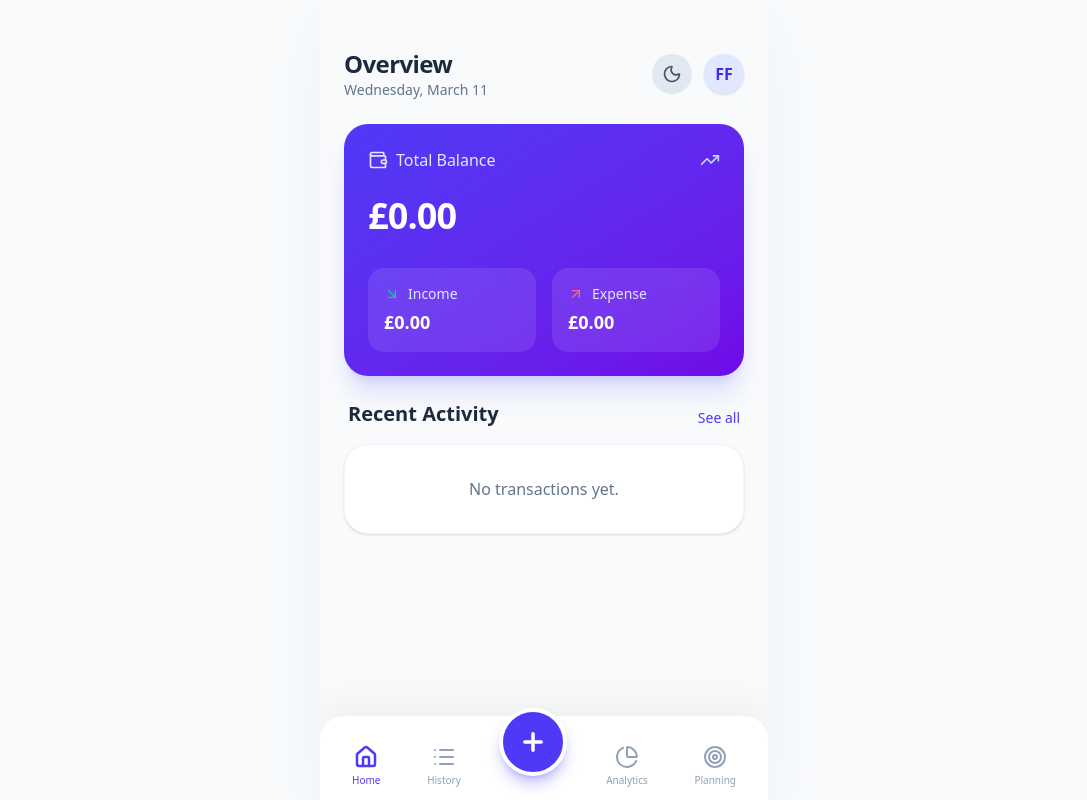
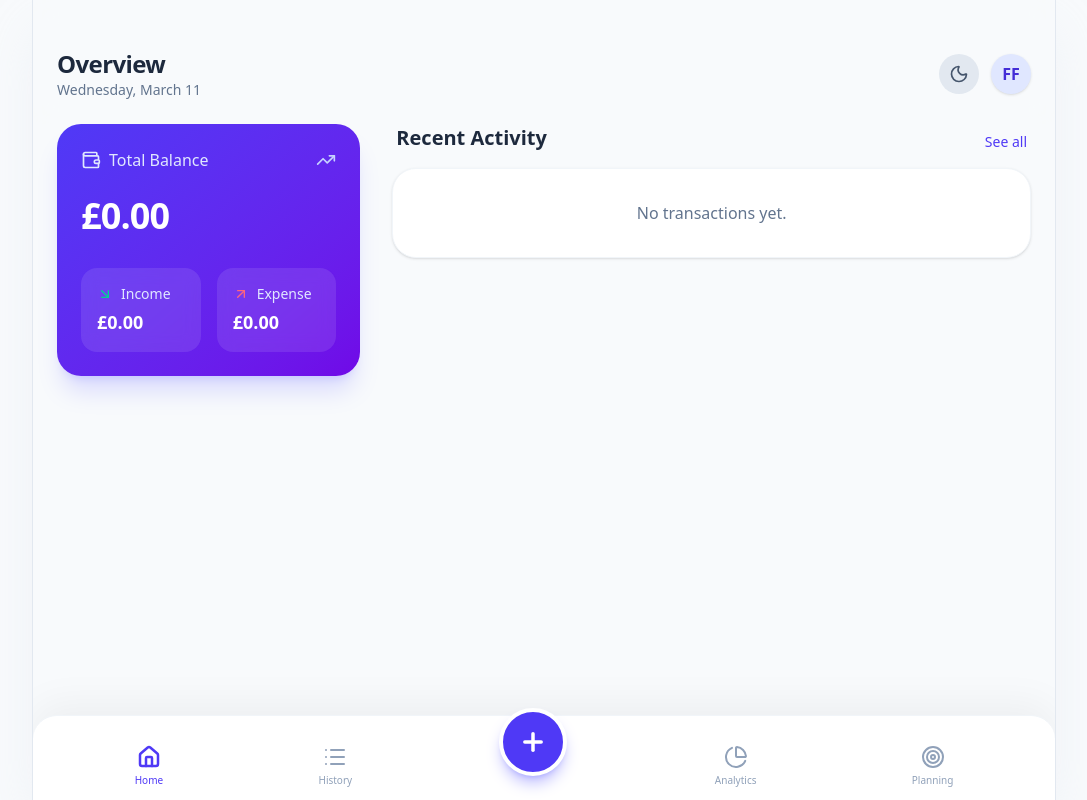
Before and after one commit to amannsyed/finance-flow, a React (Vite) app: page / in a window 1280 px wide. Shown: the whole page, without its empty margins (96-1183 px from the left). Built offline with nearby package versions, Linux system fonts and the light colour scheme.

Commit message:
dynamic screen

```diff
--- a/src/App.tsx
+++ b/src/App.tsx
@@ -27,7 +27,7 @@ const AppContent = () => {
 
   return (
     <div className="min-h-screen bg-slate-50 dark:bg-slate-900 font-sans text-slate-900 dark:text-slate-50 selection:bg-indigo-100 selection:text-indigo-900 dark:selection:bg-indigo-900 dark:selection:text-indigo-100 transition-colors duration-200">
-      <div className="max-w-md mx-auto min-h-screen relative bg-slate-50 dark:bg-slate-900 shadow-2xl shadow-slate-200/50 dark:shadow-black/50 overflow-hidden flex flex-col transition-colors duration-200">
+      <div className="w-full md:max-w-4xl lg:max-w-5xl mx-auto h-[100dvh] relative bg-slate-50 dark:bg-slate-900 shadow-2xl shadow-slate-200/50 dark:shadow-black/50 overflow-hidden flex flex-col transition-colors duration-200 md:border-x md:border-slate-200 dark:md:border-slate-800">
 
         {/* Header */}
         <header className="px-6 pt-12 pb-6 bg-slate-50/80 dark:bg-slate-900/80 backdrop-blur-md sticky top-0 z-20 transition-colors duration-200">
--- a/src/components/Analytics.tsx
+++ b/src/components/Analytics.tsx
@@ -133,9 +133,9 @@ export const Analytics: React.FC = () => {
     <motion.div
       initial={{ opacity: 0, y: 10 }}
       animate={{ opacity: 1, y: 0 }}
-      className="space-y-6"
+      className="grid grid-cols-1 md:grid-cols-2 gap-6"
     >
-      <div className="bg-white dark:bg-slate-800 p-6 rounded-3xl shadow-sm border border-slate-100 dark:border-slate-700 transition-colors duration-200">
+      <div className="md:col-span-2 bg-white dark:bg-slate-800 p-6 rounded-3xl shadow-sm border border-slate-100 dark:border-slate-700 transition-colors duration-200">
         <h3 className="text-lg font-semibold text-slate-800 dark:text-slate-100 mb-6">Net Savings (6 Months)</h3>
         <div className="h-64 w-full">
           <ResponsiveContainer width="100%" height="100%">
@@ -150,7 +150,7 @@ export const Analytics: React.FC = () => {
         </div>
       </div>
 
-      <div className="bg-white dark:bg-slate-800 p-6 rounded-3xl shadow-sm border border-slate-100 dark:border-slate-700 transition-colors duration-200">
+      <div className="md:col-span-2 bg-white dark:bg-slate-800 p-6 rounded-3xl shadow-sm border border-slate-100 dark:border-slate-700 transition-colors duration-200">
         <h3 className="text-lg font-semibold text-slate-800 dark:text-slate-100 mb-6">Income vs Expense</h3>
         <div className="h-64 w-full">
           <ResponsiveContainer width="100%" height="100%">
@@ -299,7 +299,7 @@ export const Analytics: React.FC = () => {
         </div>
       </div>
 
-      <div className="bg-white dark:bg-slate-800 p-6 rounded-3xl shadow-sm border border-slate-100 dark:border-slate-700 transition-colors duration-200">
+      <div className="md:col-span-2 bg-white dark:bg-slate-800 p-6 rounded-3xl shadow-sm border border-slate-100 dark:border-slate-700 transition-colors duration-200">
         <h3 className="text-lg font-semibold text-slate-800 dark:text-slate-100 mb-6">Daily Spending (30 Days)</h3>
         <div className="h-64 w-full">
           <ResponsiveContainer width="100%" height="100%">
--- a/src/components/BottomNav.tsx
+++ b/src/components/BottomNav.tsx
@@ -12,10 +12,10 @@ interface Props {
 
 export const BottomNav: React.FC<Props> = ({ activeTab, setActiveTab, onAddClick }) => {
   return (
-    <div className="absolute bottom-0 left-0 right-0 bg-white border-t border-slate-100 px-6 py-4 pb-safe flex justify-between items-center z-30 shadow-[0_-10px_40px_rgba(0,0,0,0.05)] rounded-t-3xl">
+    <div className="absolute bottom-0 left-0 right-0 bg-white dark:bg-slate-800 border-t border-slate-100 dark:border-slate-700 px-6 py-4 pb-safe flex justify-between md:justify-around items-center z-30 shadow-[0_-10px_40px_rgba(0,0,0,0.05)] dark:shadow-black/20 rounded-t-3xl transition-colors">
       <button
         onClick={() => setActiveTab('dashboard')}
-        className={`flex flex-col items-center gap-1 p-2 transition-colors ${activeTab === 'dashboard' ? 'text-indigo-600' : 'text-slate-400 hover:text-slate-600'}`}
+        className={`flex flex-col items-center gap-1 p-2 transition-colors ${activeTab === 'dashboard' ? 'text-indigo-600 dark:text-indigo-400' : 'text-slate-400 hover:text-slate-600 dark:hover:text-slate-300'}`}
       >
         <Home size={24} strokeWidth={activeTab === 'dashboard' ? 2.5 : 2} />
         <span className="text-[10px] font-medium">Home</span>
@@ -23,7 +23,7 @@ export const BottomNav: React.FC<Props> = ({ activeTab, setActiveTab, onAddClick
 
       <button
         onClick={() => setActiveTab('transactions')}
-        className={`flex flex-col items-center gap-1 p-2 transition-colors ${activeTab === 'transactions' ? 'text-indigo-600' : 'text-slate-400 hover:text-slate-600'}`}
+        className={`flex flex-col items-center gap-1 p-2 transition-colors ${activeTab === 'transactions' ? 'text-indigo-600 dark:text-indigo-400' : 'text-slate-400 hover:text-slate-600 dark:hover:text-slate-300'}`}
       >
         <List size={24} strokeWidth={activeTab === 'transactions' ? 2.5 : 2} />
         <span className="text-[10px] font-medium">History</span>
@@ -42,7 +42,7 @@ export const BottomNav: React.FC<Props> = ({ activeTab, setActiveTab, onAddClick
 
       <button
         onClick={() => setActiveTab('analytics')}
-        className={`flex flex-col items-center gap-1 p-2 transition-colors ${activeTab === 'analytics' ? 'text-indigo-600' : 'text-slate-400 hover:text-slate-600'}`}
+        className={`flex flex-col items-center gap-1 p-2 transition-colors ${activeTab === 'analytics' ? 'text-indigo-600 dark:text-indigo-400' : 'text-slate-400 hover:text-slate-600 dark:hover:text-slate-300'}`}
       >
         <PieChart size={24} strokeWidth={activeTab === 'analytics' ? 2.5 : 2} />
         <span className="text-[10px] font-medium">Analytics</span>
@@ -50,7 +50,7 @@ export const BottomNav: React.FC<Props> = ({ activeTab, setActiveTab, onAddClick
 
       <button
         onClick={() => setActiveTab('planning')}
-        className={`flex flex-col items-center gap-1 p-2 transition-colors ${activeTab === 'planning' ? 'text-indigo-600' : 'text-slate-400 hover:text-slate-600'}`}
+        className={`flex flex-col items-center gap-1 p-2 transition-colors ${activeTab === 'planning' ? 'text-indigo-600 dark:text-indigo-400' : 'text-slate-400 hover:text-slate-600 dark:hover:text-slate-300'}`}
       >
         <Target size={24} strokeWidth={activeTab === 'planning' ? 2.5 : 2} />
         <span className="text-[10px] font-medium">Planning</span>
--- a/src/components/Dashboard.tsx
+++ b/src/components/Dashboard.tsx
@@ -48,8 +48,9 @@ export const Dashboard: React.FC = () => {
     <motion.div
       initial={{ opacity: 0, y: 10 }}
       animate={{ opacity: 1, y: 0 }}
-      className="space-y-6"
+      className="space-y-6 md:space-y-0 md:grid md:grid-cols-12 md:gap-8"
     >
+      <div className="md:col-span-5 lg:col-span-4 space-y-6">
         <div className="bg-gradient-to-br from-indigo-600 to-violet-700 rounded-3xl p-6 text-white shadow-xl shadow-indigo-500/20">
           <div className="flex justify-between items-center mb-6">
             <div className="flex items-center gap-2 text-indigo-100">
@@ -83,8 +84,9 @@ export const Dashboard: React.FC = () => {
             </div>
           </div>
         </div>
+      </div>
 
-      <div>
+      <div className="md:col-span-7 lg:col-span-8">
         <div className="flex justify-between items-end mb-4 px-1">
           <h2 className="text-xl font-semibold text-slate-800 dark:text-slate-100">Recent Activity</h2>
           <span className="text-sm text-indigo-600 dark:text-indigo-400 font-medium">See all</span>
--- a/src/components/Planning.tsx
+++ b/src/components/Planning.tsx
@@ -145,7 +145,7 @@ const BudgetsTab: React.FC = () => {
           <p className="text-sm mt-1">Set limits for your categories to track your spending.</p>
         </div>
       ) : (
-        <div className="space-y-4">
+        <div className="grid grid-cols-1 md:grid-cols-2 gap-4">
           {budgetItems.map(({ cat, limit, spent, percentage, isOver, color }) => (
             <div key={cat} className="bg-white dark:bg-slate-800 p-5 rounded-3xl shadow-sm border border-slate-100 dark:border-slate-700 transition-colors">
               <div className="flex justify-between items-center mb-3">
@@ -330,7 +330,7 @@ const SubscriptionsTab: React.FC = () => {
           <p className="text-sm mt-1">Track your recurring bills to automatically log them.</p>
         </div>
       ) : (
-        <div className="space-y-4">
+        <div className="grid grid-cols-1 md:grid-cols-2 gap-4">
           {subscriptions.map((sub) => {
             const color = getCategoryColor(sub.category);
             return (
```
Lines whose indentation alone changed are shown as unchanged.
